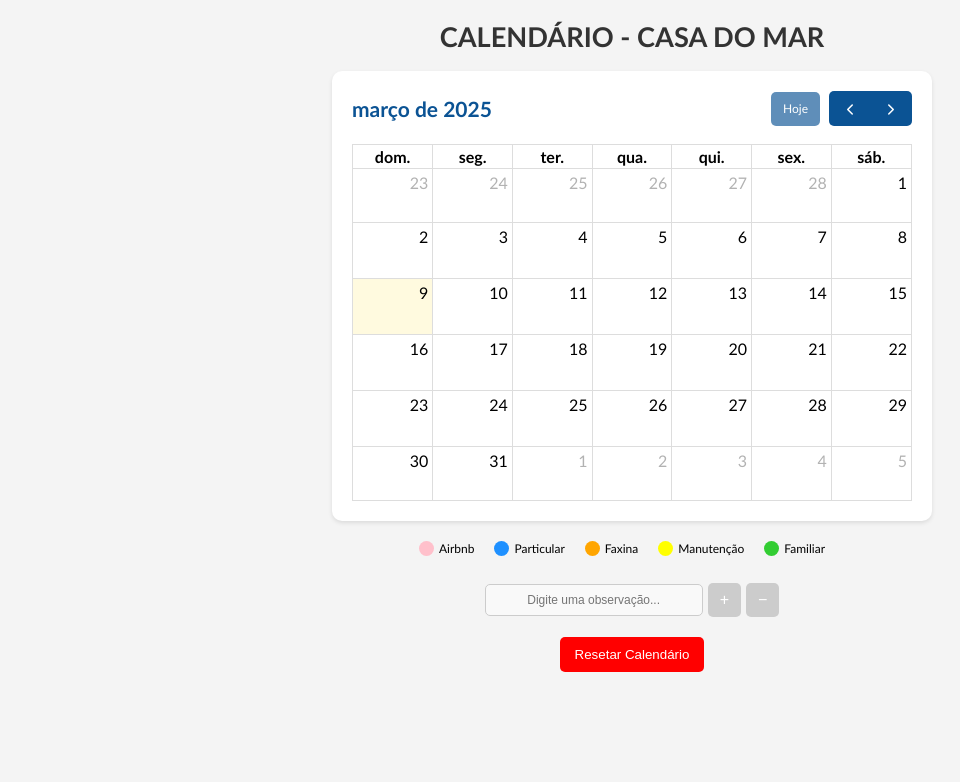
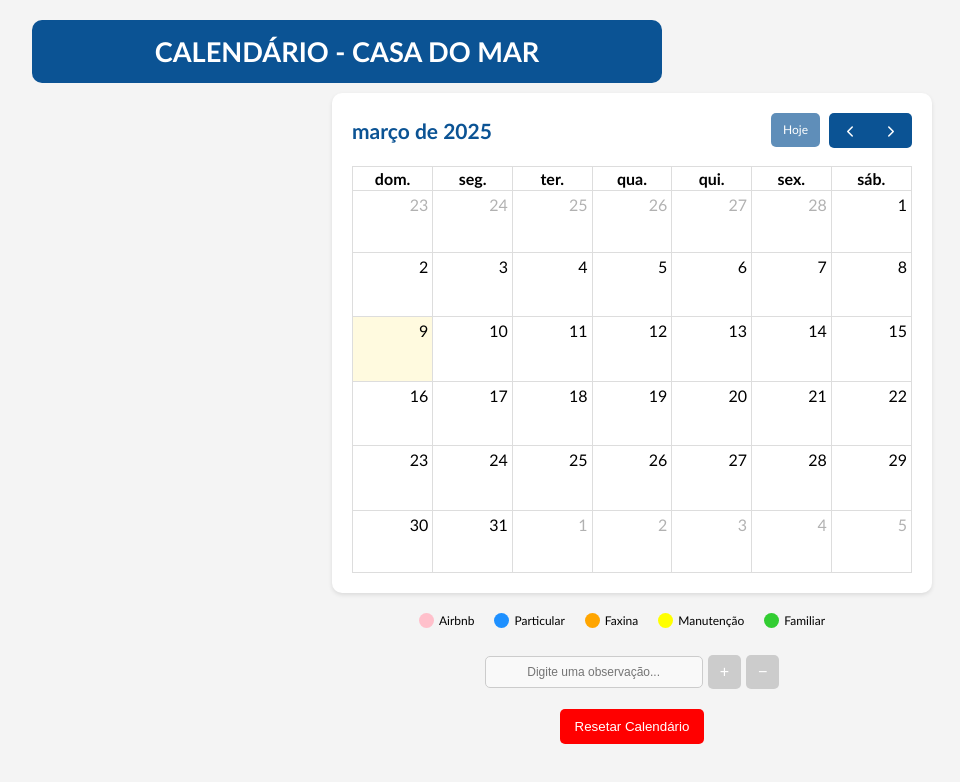
Before and after one commit to casadomar105/calendario-casa-do-mar, a plain HTML site: page index.html in a window 1280 px wide. Shown: the whole page, without its empty margins (8-968 px from the left). Drawn offline with nearby package versions, Linux system fonts and the light colour scheme.

Commit message:
Atualizar o index.html

```diff
--- a/index.html
+++ b/index.html
@@ -20,9 +20,16 @@
 
         /* Estilo para o título */
         h1 {
-            color: #333;
+            color: white;
             text-align: center;
             font-size: 1.7em;
+            background-color: #0B5394; /* Amarelo-claro */
+            padding: 15px;
+            border-radius: 10px;
+           #display: flex;
+           margin: 20px;
+           margin-bottom: 10px;
+           max-width: 600px;
         }
 
         /* Estilo para o toolbar do FullCalendar */
@@ -64,7 +71,7 @@
         /* Estilo para o calendário */
         #calendar {
             max-width: 600px;
-            height: 450px; /* Define a altura do calendário */
+            height: 500px; /* Define a altura do calendário */
             margin: 0 auto;
             background-color: #fff;
             border-radius: 10px;
```
